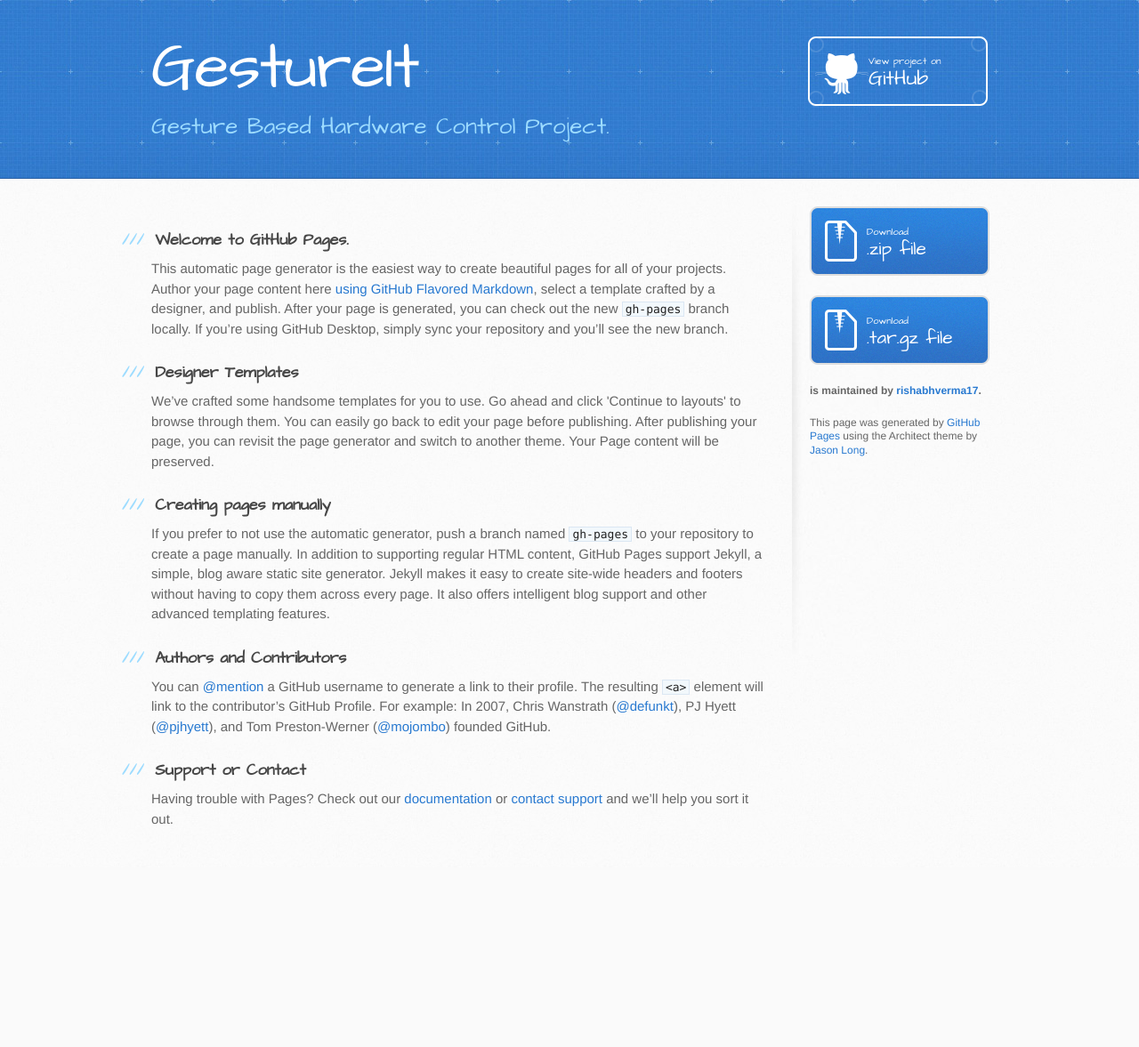
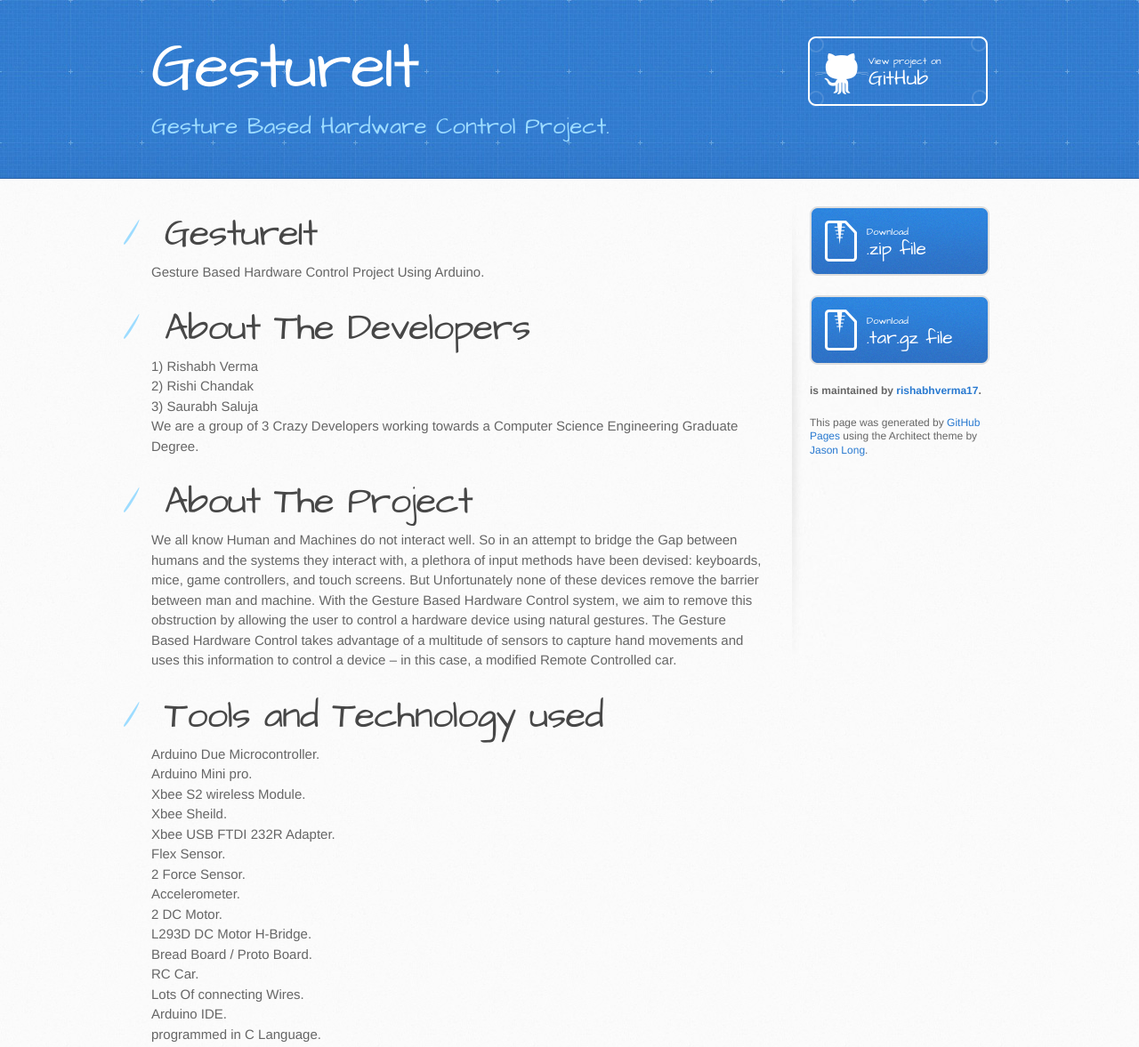
Before and after one commit to rishabhverma17/GestureIt, a plain HTML site: page index.html in a window 1280 px wide. Shown: the top 1177 px of the page at 89% size. Before the commit the page ends 975 px from the top, so only its background shows below. Drawn offline with Linux system fonts and the light colour scheme.

```diff
--- a/index.html
+++ b/index.html
@@ -28,30 +28,50 @@
     <div id="content-wrapper">
       <div class="inner clearfix">
         <section id="main-content">
-          <h3>
-<a id="welcome-to-github-pages" class="anchor" href="#welcome-to-github-pages" aria-hidden="true"><span aria-hidden="true" class="octicon octicon-link"></span></a>Welcome to GitHub Pages.</h3>
+          <h1>
+<a id="gestureit" class="anchor" href="#gestureit" aria-hidden="true"><span aria-hidden="true" class="octicon octicon-link"></span></a>GestureIt</h1>
 
-<p>This automatic page generator is the easiest way to create beautiful pages for all of your projects. Author your page content here <a href="https://guides.github.com/features/mastering-markdown/">using GitHub Flavored Markdown</a>, select a template crafted by a designer, and publish. After your page is generated, you can check out the new <code>gh-pages</code> branch locally. If you’re using GitHub Desktop, simply sync your repository and you’ll see the new branch.</p>
+<p>Gesture Based Hardware Control Project Using Arduino.</p>
 
-<h3>
-<a id="designer-templates" class="anchor" href="#designer-templates" aria-hidden="true"><span aria-hidden="true" class="octicon octicon-link"></span></a>Designer Templates</h3>
+<h1>
+<a id="about-the-developers" class="anchor" href="#about-the-developers" aria-hidden="true"><span aria-hidden="true" class="octicon octicon-link"></span></a>About The Developers</h1>
 
-<p>We’ve crafted some handsome templates for you to use. Go ahead and click 'Continue to layouts' to browse through them. You can easily go back to edit your page before publishing. After publishing your page, you can revisit the page generator and switch to another theme. Your Page content will be preserved.</p>
+<p>1) Rishabh Verma<br>
+2) Rishi Chandak<br>
+3) Saurabh Saluja<br>
+We are a group of 3 Crazy Developers working towards a Computer Science Engineering Graduate Degree.</p>
 
-<h3>
-<a id="creating-pages-manually" class="anchor" href="#creating-pages-manually" aria-hidden="true"><span aria-hidden="true" class="octicon octicon-link"></span></a>Creating pages manually</h3>
+<h1>
+<a id="about-the-project" class="anchor" href="#about-the-project" aria-hidden="true"><span aria-hidden="true" class="octicon octicon-link"></span></a>About The Project</h1>
 
-<p>If you prefer to not use the automatic generator, push a branch named <code>gh-pages</code> to your repository to create a page manually. In addition to supporting regular HTML content, GitHub Pages support Jekyll, a simple, blog aware static site generator. Jekyll makes it easy to create site-wide headers and footers without having to copy them across every page. It also offers intelligent blog support and other advanced templating features.</p>
+<p>We all know Human and Machines do not interact well. So in an attempt to bridge the Gap between humans and the systems they interact with, a plethora of input methods have been devised: keyboards, mice, game controllers, and touch screens. But Unfortunately none of these devices remove the barrier between man and machine.
+With the Gesture Based Hardware Control system, we aim to remove this obstruction by allowing the user to control a hardware device using natural gestures. The Gesture Based Hardware Control takes advantage of a multitude of sensors to capture hand movements and uses this information to control a device – in this case, a modified Remote Controlled car.</p>
 
-<h3>
-<a id="authors-and-contributors" class="anchor" href="#authors-and-contributors" aria-hidden="true"><span aria-hidden="true" class="octicon octicon-link"></span></a>Authors and Contributors</h3>
+<h1>
+<a id="tools-and-technology-used" class="anchor" href="#tools-and-technology-used" aria-hidden="true"><span aria-hidden="true" class="octicon octicon-link"></span></a>Tools and Technology used</h1>
 
-<p>You can <a href="https://help.github.com/articles/basic-writing-and-formatting-syntax/#mentioning-users-and-teams" class="user-mention">@mention</a> a GitHub username to generate a link to their profile. The resulting <code>&lt;a&gt;</code> element will link to the contributor’s GitHub Profile. For example: In 2007, Chris Wanstrath (<a href="https://github.com/defunkt" class="user-mention">@defunkt</a>), PJ Hyett (<a href="https://github.com/pjhyett" class="user-mention">@pjhyett</a>), and Tom Preston-Werner (<a href="https://github.com/mojombo" class="user-mention">@mojombo</a>) founded GitHub.</p>
+<p>Arduino Due Microcontroller.<br>
+Arduino Mini pro.<br>
+Xbee S2 wireless Module.<br>
+Xbee Sheild.<br>
+Xbee USB FTDI 232R Adapter.<br>
+Flex Sensor.<br>
+2 Force Sensor.<br>
+Accelerometer.<br>
+2 DC Motor.<br>
+L293D DC Motor H-Bridge.<br>
+Bread Board / Proto Board.<br>
+RC Car.<br>
+Lots Of connecting Wires.<br>
+Arduino IDE.<br>
+programmed in C Language.<br></p>
 
-<h3>
-<a id="support-or-contact" class="anchor" href="#support-or-contact" aria-hidden="true"><span aria-hidden="true" class="octicon octicon-link"></span></a>Support or Contact</h3>
+<h1>
+<a id="this-is-an-open-source-hardware-project" class="anchor" href="#this-is-an-open-source-hardware-project" aria-hidden="true"><span aria-hidden="true" class="octicon octicon-link"></span></a>This is an open source Hardware project</h1>
 
-<p>Having trouble with Pages? Check out our <a href="https://help.github.com/pages">documentation</a> or <a href="https://github.com/contact">contact support</a> and we’ll help you sort it out.</p>
+<p>Feel Free to use and modify the codes written by us and create something more useful out of it.<br>
+We would love to see your codes.<br>
+Happy Coding!<br></p>
         </section>
 
         <aside id="sidebar">
```
Also changed, not shown: params.json (+1 -1 lines).
